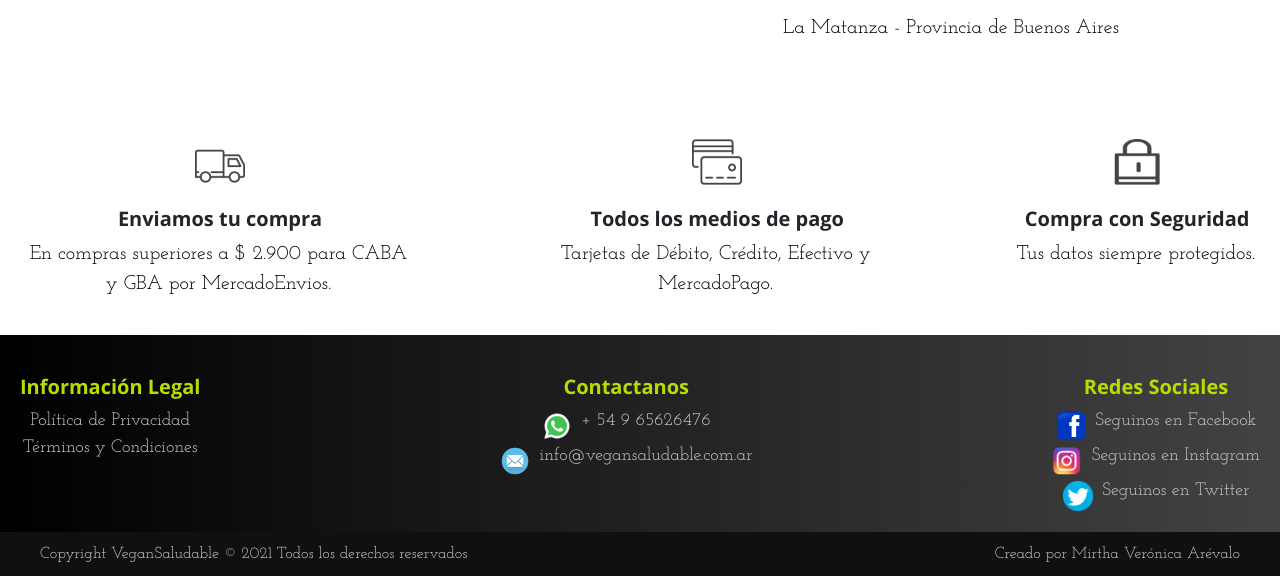
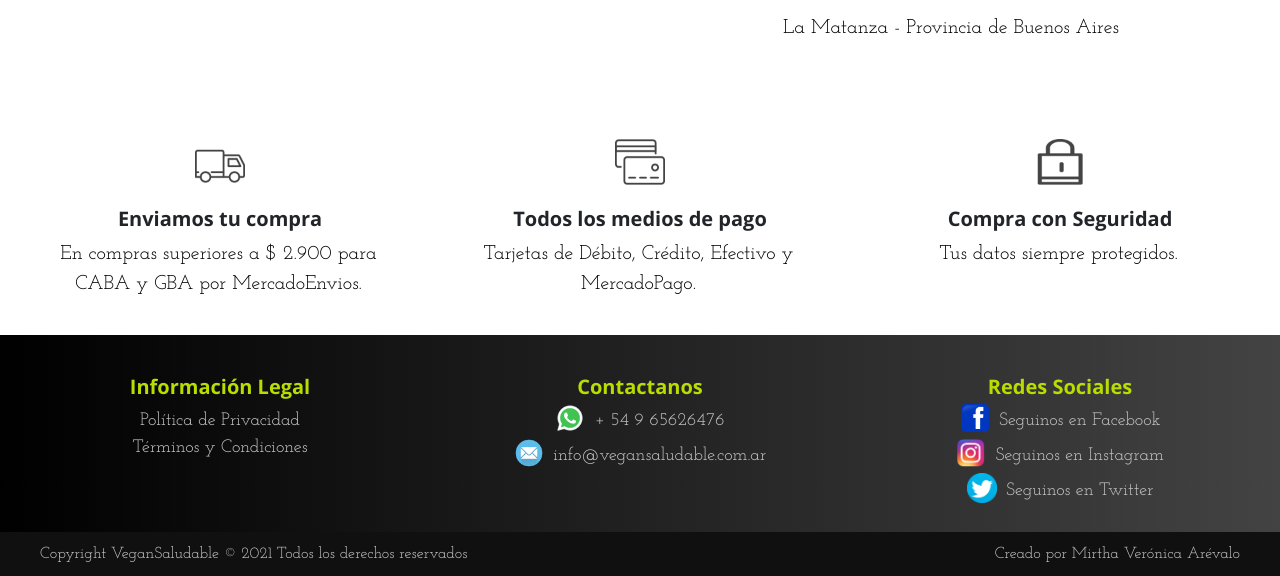
Before and after one commit to Miru760424/VeganSaludable_Final, a website: page Páginas/Contacto.html in a window 1280 px wide. Shown: the part 785-1361 px from the top of the page. Drawn offline with nearby package versions, Linux system fonts and the light colour scheme; a web font is replaced by a local one.

Commit message:
Arregle la posicion de los iconos del footer

```diff
--- a/Páginas/Contacto.html
+++ b/Páginas/Contacto.html
@@ -140,32 +140,32 @@
     <!--Sección información -->
     <section>
       <div class="container-all">
-          <div class="container-body">
-              <div class="colum-1">
+        <div class="container-body row">
+          <div class="colum-1 col-11">
             <div>
               <img src="../Imagenes/camion.png">
             </div>
             <h1>Enviamos tu compra</h1>
             <div class="row1">
-                      <p class="text-md-center">En compras superiores a $ 2.900 para CABA y GBA por MercadoEnvios.</p>
+              <p class="text-center">En compras superiores a $ 2.900 para CABA y GBA por MercadoEnvios.</p>
             </div>
           </div>
-              <div class="colum-2">
+          <div class="colum-2 col-11">
             <div>
               <img src="../Imagenes/tarjeta.png">
             </div>
             <h1>Todos los medios de pago</h1>
             <div class="row1">
-                      <p class="font-weight-normal">Tarjetas de Débito, Crédito, Efectivo y MercadoPago.</p>
+              <p >Tarjetas de Débito, Crédito, Efectivo y MercadoPago.</p>
             </div>
           </div>
-              <div class="colum-3">
+          <div class="colum-3 col-11">
             <div>
               <img src="../Imagenes/candado.png">
               </div>
               <h1>Compra con Seguridad</h1>
               <div class="row1">
-                      <p class="text-md-center">Tus datos siempre protegidos.</p>
+                <p class="text-center">Tus datos siempre protegidos.</p>
               </div>
           </div>
         </div>
@@ -174,8 +174,8 @@
     <!-- Pie de Página -->
     <footer>
     <div class="container-footer-all">
-        <div class="container-body">
-            <div class="colum1">
+        <div class="container-body row">
+            <div class="colum1 col-11">
                 <h1>Información Legal</h1>
                 <div class="row1">
                     <a href="Páginas/Politicayprivacidad.html">Política de Privacidad</a>
@@ -184,7 +184,7 @@
                     <a href="Páginas/terminosycondiciones.html">Términos y Condiciones</a>
                 </div>
             </div>
-            <div class="colum2">
+            <div class="colum2 col-11">
                 <h1>Contactanos</h1>
                 <div class="row2">
                     <a href="https://web.whatsapp.com/"><img src="../Imagenes/whatsapp.png"></a>
@@ -195,7 +195,7 @@
                    <label>info@vegansaludable.com.ar</label>
                 </div>
             </div>
-            <div class="colum3">
+            <div class="colum3 col-11">
                 <h1>Redes Sociales</h1>
                 <div class="row3">
                    <a href="https://es-la.facebook.com/"><img src="../Imagenes/Facebook.png"></a>
--- a/SCSS/styles.scss
+++ b/SCSS/styles.scss
@@ -149,7 +149,7 @@ footer {
 
 .colum2 .row2 a img,
 .colum3 .row3 a img {
-  margin-top: 10px;
+  margin-top: -5px;
   width: 30px;
   height: 30px;
 }
```
Also changed, not shown: Páginas/Accesorios.html (+11 -11 lines), Páginas/Capilares.html (+11 -11 lines), Páginas/Corporales.html (+12 -11 lines), Páginas/Faciales.html (+11 -11 lines), Páginas/Información.html (+11 -11 lines), Páginas/Nosotros.html (+11 -12 lines), Páginas/Noticias.html (+37 -4 lines), Páginas/Promociones.html (+11 -11 lines), index.html (+1 -1 lines), CSS/estilos.css. Lines whose indentation alone changed are shown as unchanged.
